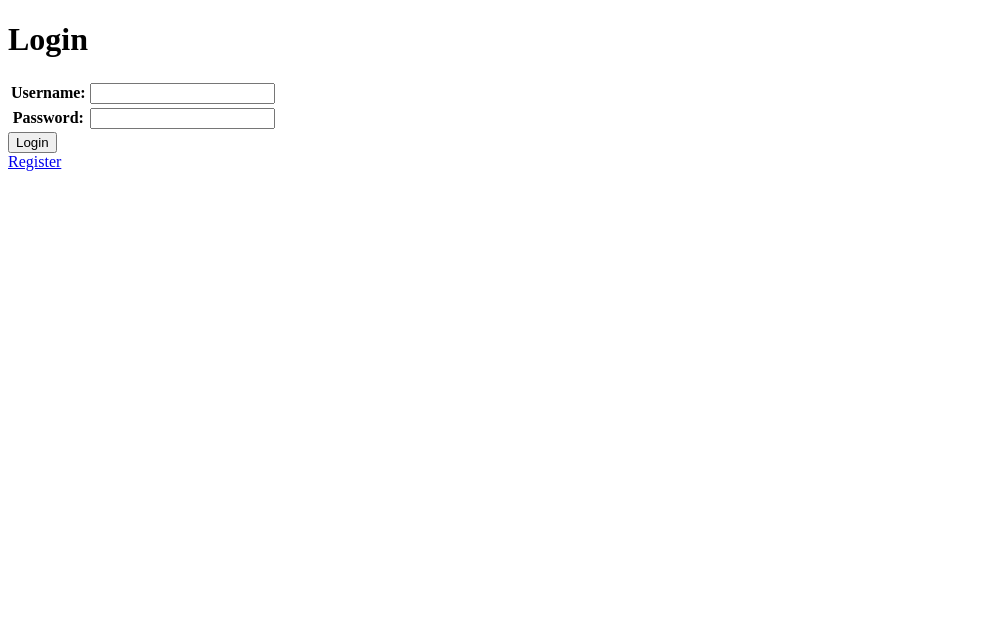
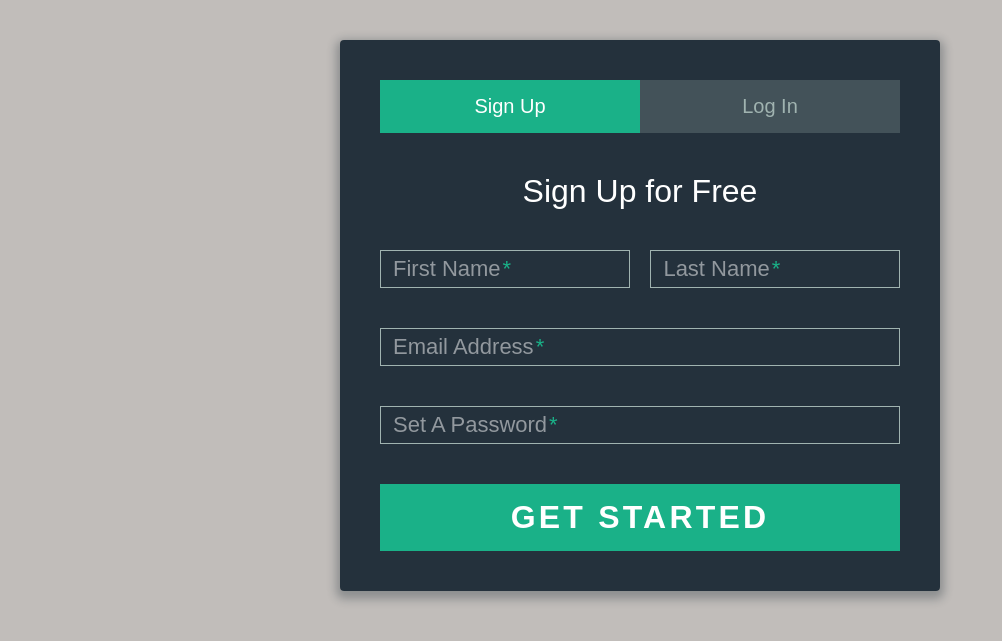
Before and after one commit to Angelaaaaa/senario1, a Django app: template login/templates/registration/login.html in a window 1280 px wide. Shown: the top 641 px of the page, without its empty margins (0-1002 px from the left). Run offline with Django 3.2, Linux system fonts and the light colour scheme; the template is opened without the code that fills it, so the values that code supplies are empty, except form fields; tables that the repository leaves empty hold one stand-in row (values such as "Sample post"); form fields are guessed from the names that the template uses; some libraries are stand-ins or nearby versions.

Commit message:
css
css added.

```diff
--- a/aws/settings.py
+++ b/aws/settings.py
@@ -12,6 +12,8 @@ https://docs.djangoproject.com/en/1.10/ref/settings/
 
 import os
 BASE_DIR = os.path.dirname(os.path.abspath(__file__))
+PROJECT_ROOT = os.path.dirname(os.path.abspath(__file__))
+
 
 import django.contrib.auth
 django.contrib.auth.LOGIN_URL = '/'
@@ -135,3 +137,5 @@ USE_TZ = True
 # https://docs.djangoproject.com/en/1.10/howto/static-files/
 
 STATIC_URL = '/static/'
+STATIC_ROOT = os.path.join(PROJECT_ROOT, 'staticfiles')
+STATICFILES_DIRS = (os.path.join(PROJECT_ROOT, 'static'),)
--- /dev/null
+++ b/aws/static/css/style.css
@@ -0,0 +1,178 @@
+*, *:before, *:after {
+  box-sizing: border-box;
+}
+
+html {
+  overflow-y: scroll;
+}
+
+body {
+  background: #c1bdba;
+  font-family: 'Titillium Web', sans-serif;
+}
+
+a {
+  text-decoration: none;
+  color: #1ab188;
+  -webkit-transition: .5s ease;
+  transition: .5s ease;
+}
+a:hover {
+  color: #179b77;
+}
+
+.form {
+  background: rgba(19, 35, 47, 0.9);
+  padding: 40px;
+  max-width: 600px;
+  margin: 40px auto;
+  border-radius: 4px;
+  box-shadow: 0 4px 10px 4px rgba(19, 35, 47, 0.3);
+}
+
+.tab-group {
+  list-style: none;
+  padding: 0;
+  margin: 0 0 40px 0;
+}
+.tab-group:after {
+  content: "";
+  display: table;
+  clear: both;
+}
+.tab-group li a {
+  display: block;
+  text-decoration: none;
+  padding: 15px;
+  background: rgba(160, 179, 176, 0.25);
+  color: #a0b3b0;
+  font-size: 20px;
+  float: left;
+  width: 50%;
+  text-align: center;
+  cursor: pointer;
+  -webkit-transition: .5s ease;
+  transition: .5s ease;
+}
+.tab-group li a:hover {
+  background: #179b77;
+  color: #ffffff;
+}
+.tab-group .active a {
+  background: #1ab188;
+  color: #ffffff;
+}
+
+.tab-content > div:last-child {
+  display: none;
+}
+
+h1 {
+  text-align: center;
+  color: #ffffff;
+  font-weight: 300;
+  margin: 0 0 40px;
+}
+
+label {
+  position: absolute;
+  -webkit-transform: translateY(6px);
+          transform: translateY(6px);
+  left: 13px;
+  color: rgba(255, 255, 255, 0.5);
+  -webkit-transition: all 0.25s ease;
+  transition: all 0.25s ease;
+  -webkit-backface-visibility: hidden;
+  pointer-events: none;
+  font-size: 22px;
+}
+label .req {
+  margin: 2px;
+  color: #1ab188;
+}
+
+label.active {
+  -webkit-transform: translateY(50px);
+          transform: translateY(50px);
+  left: 2px;
+  font-size: 14px;
+}
+label.active .req {
+  opacity: 0;
+}
+
+label.highlight {
+  color: #ffffff;
+}
+
+input, textarea {
+  font-size: 22px;
+  display: block;
+  width: 100%;
+  height: 100%;
+  padding: 5px 10px;
+  background: none;
+  background-image: none;
+  border: 1px solid #a0b3b0;
+  color: #ffffff;
+  border-radius: 0;
+  -webkit-transition: border-color .25s ease, box-shadow .25s ease;
+  transition: border-color .25s ease, box-shadow .25s ease;
+}
+input:focus, textarea:focus {
+  outline: 0;
+  border-color: #1ab188;
+}
+
+textarea {
+  border: 2px solid #a0b3b0;
+  resize: vertical;
+}
+
+.field-wrap {
+  position: relative;
+  margin-bottom: 40px;
+}
+
+.top-row:after {
+  content: "";
+  display: table;
+  clear: both;
+}
+.top-row > div {
+  float: left;
+  width: 48%;
+  margin-right: 4%;
+}
+.top-row > div:last-child {
+  margin: 0;
+}
+
+.button {
+  border: 0;
+  outline: none;
+  border-radius: 0;
+  padding: 15px 0;
+  font-size: 2rem;
+  font-weight: 600;
+  text-transform: uppercase;
+  letter-spacing: .1em;
+  background: #1ab188;
+  color: #ffffff;
+  -webkit-transition: all 0.5s ease;
+  transition: all 0.5s ease;
+  -webkit-appearance: none;
+}
+.button:hover, .button:focus {
+  background: #179b77;
+}
+
+.button-block {
+  display: block;
+  width: 100%;
+}
+
+.forgot {
+  margin-top: -20px;
+  text-align: right;
+}
--- a/aws/urls.py
+++ b/aws/urls.py
@@ -19,6 +19,8 @@ from django.contrib.auth import views as auth_views
 from django.conf.urls import include, url
 from login.views import *
 from django.contrib.auth import views as auth_views
+from . import settings
+
 
 urlpatterns = (
 
@@ -30,4 +32,6 @@ urlpatterns = (
     url(r'^login/login/$', auth_views.login),
     url(r'^register/success/$', register_success),
     url(r'^home/$', home),
+    url(r'^static/(?P<path>.*)$', 'django.views.static.serve', {'document_root': settings.STATIC_ROOT}),
+
 )
--- a/login/templates/base.html
+++ b/login/templates/base.html
@@ -1,12 +1,17 @@
+{% load static %}
 <!DOCTYPE html PUBLIC "-//W3C//DTD XHTML 1.0 Transitional//EN" "http://www.w3.org/TR/xhtml1/DTD/xhtml1-transitional.dtd">
 <html>
     <head>
         <title>Django Login Application |
         {% block title %}{% endblock %}</title>
+        {% block css %}{% endblock %}
+
     </head>
     <body>
+      <script src='http://cdnjs.cloudflare.com/ajax/libs/jquery/2.1.3/jquery.min.js'></script>
         <h1>{% block head %}{% endblock %}</h1>
         {% block content %}{% endblock %}
+        	<script src={% static "js/index.js" %}></script>
 
     </body>
 </html>
--- a/login/templates/registration/login.html
+++ b/login/templates/registration/login.html
@@ -1,17 +1,85 @@
 {% extends "base.html" %}
+{% load static %}
 {% block title %}Login{% endblock %}
-{% block head %}Login{% endblock %}
+{% block css %}
+      <link rel="stylesheet" href={% static "css/style.css" %}>
+
+{% endblock %}
 {% block content %}
     {% if form.errors %}
         <p>Your username and password didn't match. Please try again.</p>
     {% endif %}
-    <form method="post" action=".">{% csrf_token %}
-        <table border="0">
-            <tr><th><label for="id_username">Username:</label></th><td>{{ form.username }}</td></tr>
-            <tr><th><label for="id_password">Password:</label></th><td>{{ form.password }}</td></tr>
-        </table>
-        <input type="submit" value="Login" />
-        <input type="hidden" name="next" value="/home" />
-    </form>
-    <a href="/register">Register</a>
+  <div class="form">
+
+      <ul class="tab-group">
+        <li class="tab active"><a href="#signup">Sign Up</a></li>
+        <li class="tab"><a href="#login">Log In</a></li>
+      </ul>
+
+      <div class="tab-content">
+        <div id="signup">
+          <h1>Sign Up for Free</h1>
+
+          <form action="/" method="post">
+
+          <div class="top-row">
+            <div class="field-wrap">
+              <label>
+                First Name<span class="req">*</span>
+              </label>
+              <input type="text" required autocomplete="off" />
+            </div>
+
+            <div class="field-wrap">
+              <label>
+                Last Name<span class="req">*</span>
+              </label>
+              <input type="text"required autocomplete="off"/>
+            </div>
+          </div>
+
+          <div class="field-wrap">
+            <label>
+              Email Address<span class="req">*</span>
+            </label>
+            <input type="email"required autocomplete="off"/>
+          </div>
+
+          <div class="field-wrap">
+            <label>
+              Set A Password<span class="req">*</span>
+            </label>
+            <input type="password"required autocomplete="off"/>
+          </div>
+
+          <button type="submit" class="button button-block"/>Get Started</button>
+
+          </form>
+
+        </div>
+
+        <div id="login">
+          <h1>Welcome Back!</h1>
+
+          <form action="/" method="post">
+
+            <div class="field-wrap">
+                {{ form.username }}
+          </div>
+
+          <div class="field-wrap">
+                {{ form.password }}
+          </div>
+
+          <p class="forgot"><a href="#">Forgot Password?</a></p>
+
+          <button class="button button-block"/>Log In</button>
+
+          </form>
+
+        </div>
+
+      </div><!-- tab-content -->
+
+</div> <!-- /form -->
 {% endblock %}
--- a/login/views.py
+++ b/login/views.py
@@ -28,7 +28,7 @@ def register(request):
     })
 
     return render_to_response(
-    'registration/register.html',
+    'registration/login.html',
     variables,
     )
 
```
Also changed, not shown: aws/static/js/index.js (added, +43 -0 lines), 10 other files.
